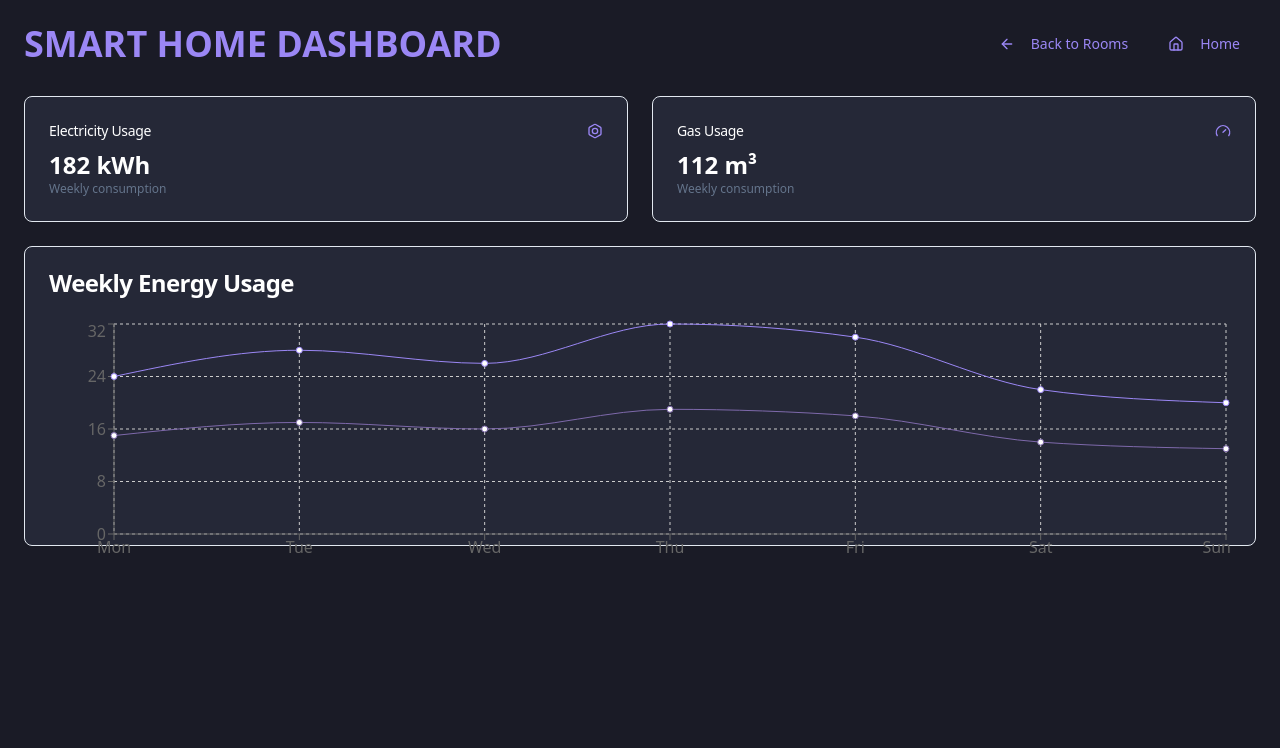
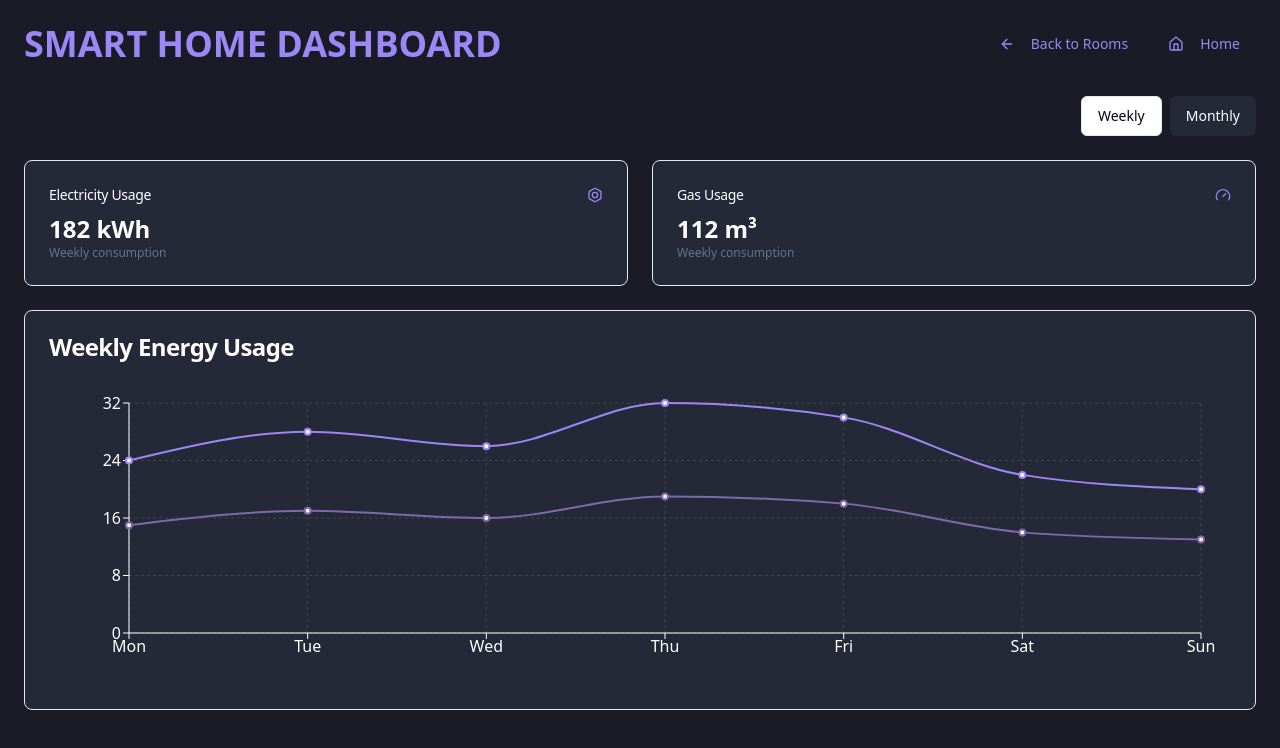
Before and after one commit to asumak2003/cozy-tabbed-haven-20, a React (Vite) app: page / in a window 1280 px wide. Both pictures are taken after a click on the button "Energy Management". Shown: the top 748 px of the page. Built offline with nearby package versions, Linux system fonts and the light colour scheme.

Commit message:
Improve Energy Management Chart
Enhance the layout of the energy management chart to prevent the frame from overlapping with the week labels. Additionally, implement functionality to display data for the entire month.
[skip gpt_engineer]

```diff
--- a/src/components/features/EnergyManagement.tsx
+++ b/src/components/features/EnergyManagement.tsx
@@ -1,8 +1,10 @@
+import { useState } from 'react';
 import { LineChart, Line, XAxis, YAxis, CartesianGrid, Tooltip, ResponsiveContainer } from 'recharts';
 import { Gauge, Bolt } from "lucide-react";
 import { Card, CardContent, CardHeader, CardTitle } from "../ui/card";
+import { Button } from "../ui/button";
 
-const data = [
+const weeklyData = [
   { name: 'Mon', electricity: 24, gas: 15 },
   { name: 'Tue', electricity: 28, gas: 17 },
   { name: 'Wed', electricity: 26, gas: 16 },
@@ -12,12 +14,38 @@ const data = [
   { name: 'Sun', electricity: 20, gas: 13 },
 ];
 
+const monthlyData = [
+  { name: 'Week 1', electricity: 182, gas: 112 },
+  { name: 'Week 2', electricity: 164, gas: 98 },
+  { name: 'Week 3', electricity: 176, gas: 105 },
+  { name: 'Week 4', electricity: 169, gas: 101 },
+];
+
 export const EnergyManagement = () => {
+  const [isMonthlyView, setIsMonthlyView] = useState(false);
+  const data = isMonthlyView ? monthlyData : weeklyData;
+
   const totalElectricity = data.reduce((acc, curr) => acc + curr.electricity, 0);
   const totalGas = data.reduce((acc, curr) => acc + curr.gas, 0);
 
   return (
     <div className="space-y-6">
+      <div className="flex justify-end mb-4">
+        <Button
+          variant={isMonthlyView ? "secondary" : "outline"}
+          onClick={() => setIsMonthlyView(false)}
+          className="mr-2"
+        >
+          Weekly
+        </Button>
+        <Button
+          variant={isMonthlyView ? "outline" : "secondary"}
+          onClick={() => setIsMonthlyView(true)}
+        >
+          Monthly
+        </Button>
+      </div>
+
       <div className="grid grid-cols-1 md:grid-cols-2 gap-6">
         <Card>
           <CardHeader className="flex flex-row items-center justify-between space-y-0 pb-2">
@@ -28,7 +56,9 @@ export const EnergyManagement = () => {
           </CardHeader>
           <CardContent>
             <div className="text-2xl font-bold">{totalElectricity} kWh</div>
-            <p className="text-xs text-muted-foreground">Weekly consumption</p>
+            <p className="text-xs text-muted-foreground">
+              {isMonthlyView ? 'Monthly' : 'Weekly'} consumption
+            </p>
           </CardContent>
         </Card>
         <Card>
@@ -40,24 +70,56 @@ export const EnergyManagement = () => {
           </CardHeader>
           <CardContent>
             <div className="text-2xl font-bold">{totalGas} m³</div>
-            <p className="text-xs text-muted-foreground">Weekly consumption</p>
+            <p className="text-xs text-muted-foreground">
+              {isMonthlyView ? 'Monthly' : 'Weekly'} consumption
+            </p>
           </CardContent>
         </Card>
       </div>
 
-      <Card className="w-full h-[300px]">
+      <Card className="w-full h-[400px]">
         <CardHeader>
-          <CardTitle>Weekly Energy Usage</CardTitle>
+          <CardTitle>{isMonthlyView ? 'Monthly' : 'Weekly'} Energy Usage</CardTitle>
         </CardHeader>
         <CardContent>
-          <ResponsiveContainer width="100%" height={250}>
-            <LineChart data={data}>
-              <CartesianGrid strokeDasharray="3 3" />
-              <XAxis dataKey="name" />
-              <YAxis />
-              <Tooltip />
-              <Line type="monotone" dataKey="electricity" stroke="#9b87f5" name="Electricity (kWh)" />
-              <Line type="monotone" dataKey="gas" stroke="#7E69AB" name="Gas (m³)" />
+          <ResponsiveContainer width="100%" height={300}>
+            <LineChart
+              data={data}
+              margin={{ top: 20, right: 30, left: 20, bottom: 20 }}
+            >
+              <CartesianGrid strokeDasharray="3 3" stroke="#444" />
+              <XAxis
+                dataKey="name"
+                stroke="#fff"
+                tick={{ fill: '#fff' }}
+                tickLine={{ stroke: '#fff' }}
+              />
+              <YAxis
+                stroke="#fff"
+                tick={{ fill: '#fff' }}
+                tickLine={{ stroke: '#fff' }}
+              />
+              <Tooltip
+                contentStyle={{
+                  backgroundColor: '#252837',
+                  border: '1px solid #444',
+                  color: '#fff'
+                }}
+              />
+              <Line
+                type="monotone"
+                dataKey="electricity"
+                stroke="#9b87f5"
+                name="Electricity (kWh)"
+                strokeWidth={2}
+              />
+              <Line
+                type="monotone"
+                dataKey="gas"
+                stroke="#7E69AB"
+                name="Gas (m³)"
+                strokeWidth={2}
+              />
             </LineChart>
           </ResponsiveContainer>
         </CardContent>
```
